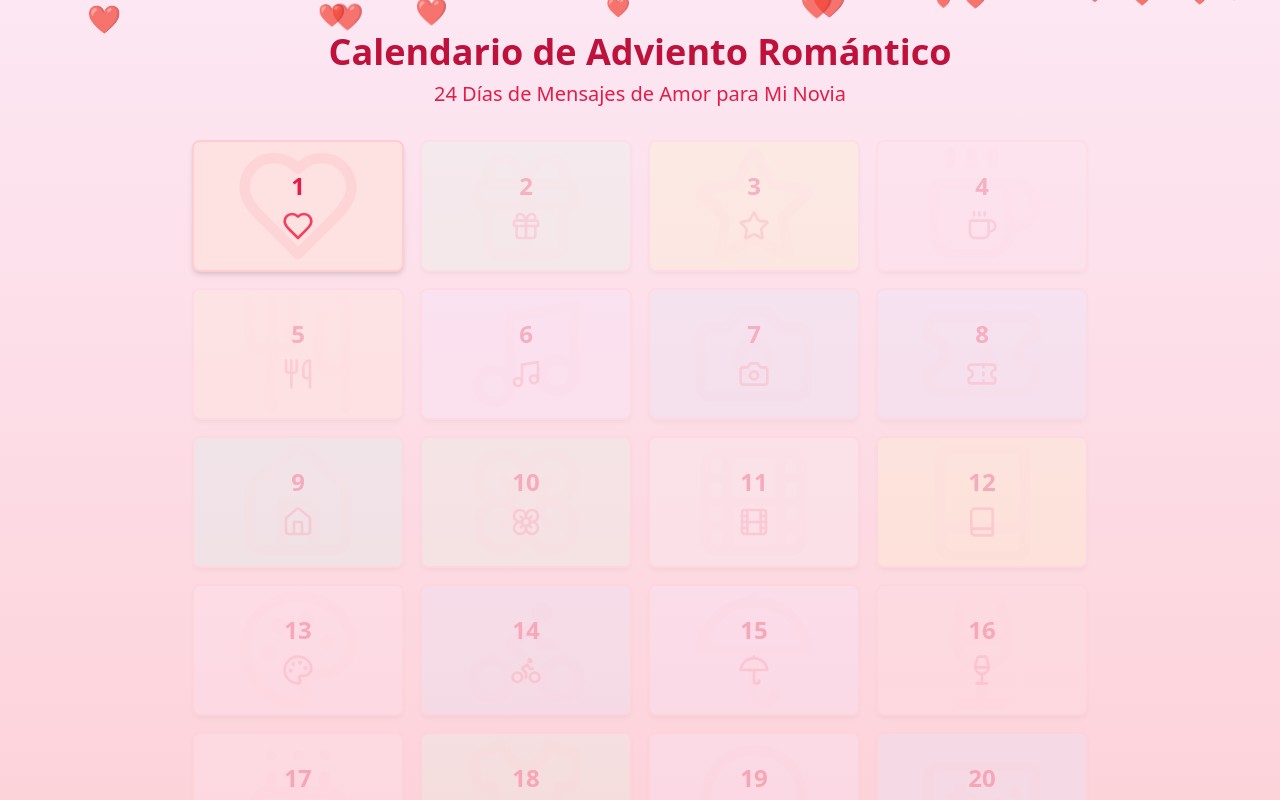
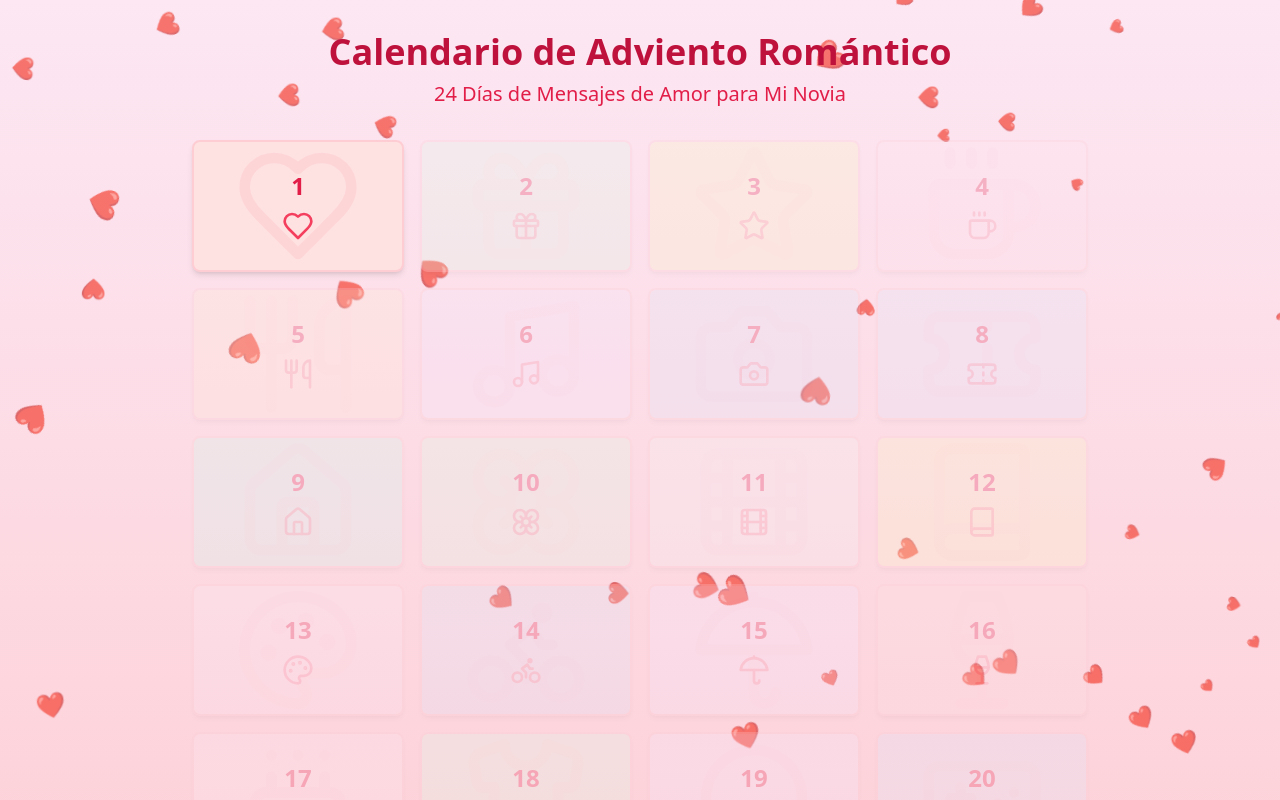
Before and after one commit to RoneyVaLo/advent-calendar, a React (Vite) app: page / in a window 1280 px wide. Shown: the top 800 px of the page. Built offline with nearby package versions, Linux system fonts and the light colour scheme.

Commit message:
add background animation

```diff
--- a/src/index.css
+++ b/src/index.css
@@ -1,3 +1,16 @@
 @tailwind base;
 @tailwind components;
 @tailwind utilities;
+
+@keyframes fall {
+  0% {
+    transform: translateY(-10vh) rotate(0deg);
+  }
+  100% {
+    transform: translateY(100vh) rotate(360deg);
+  }
+}
+
+.animate-fall {
+  animation: fall linear infinite;
+}
```
